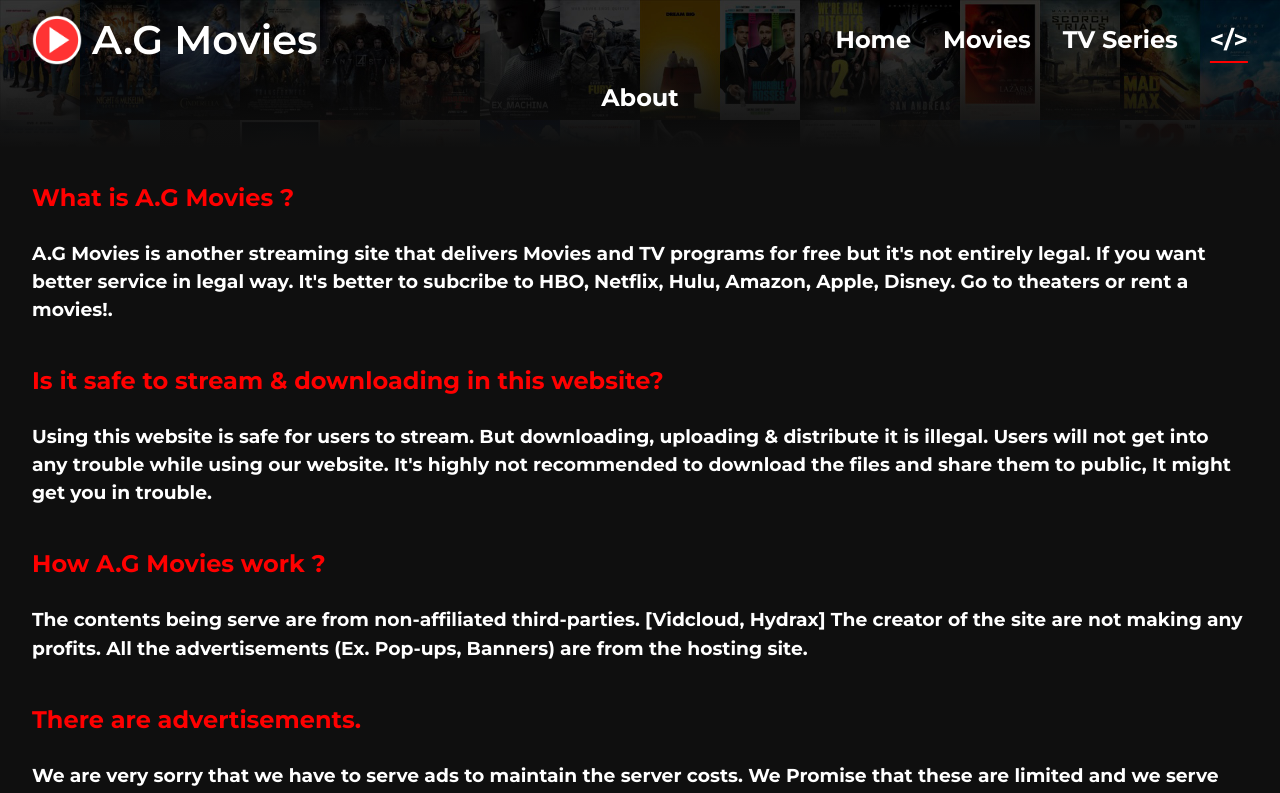
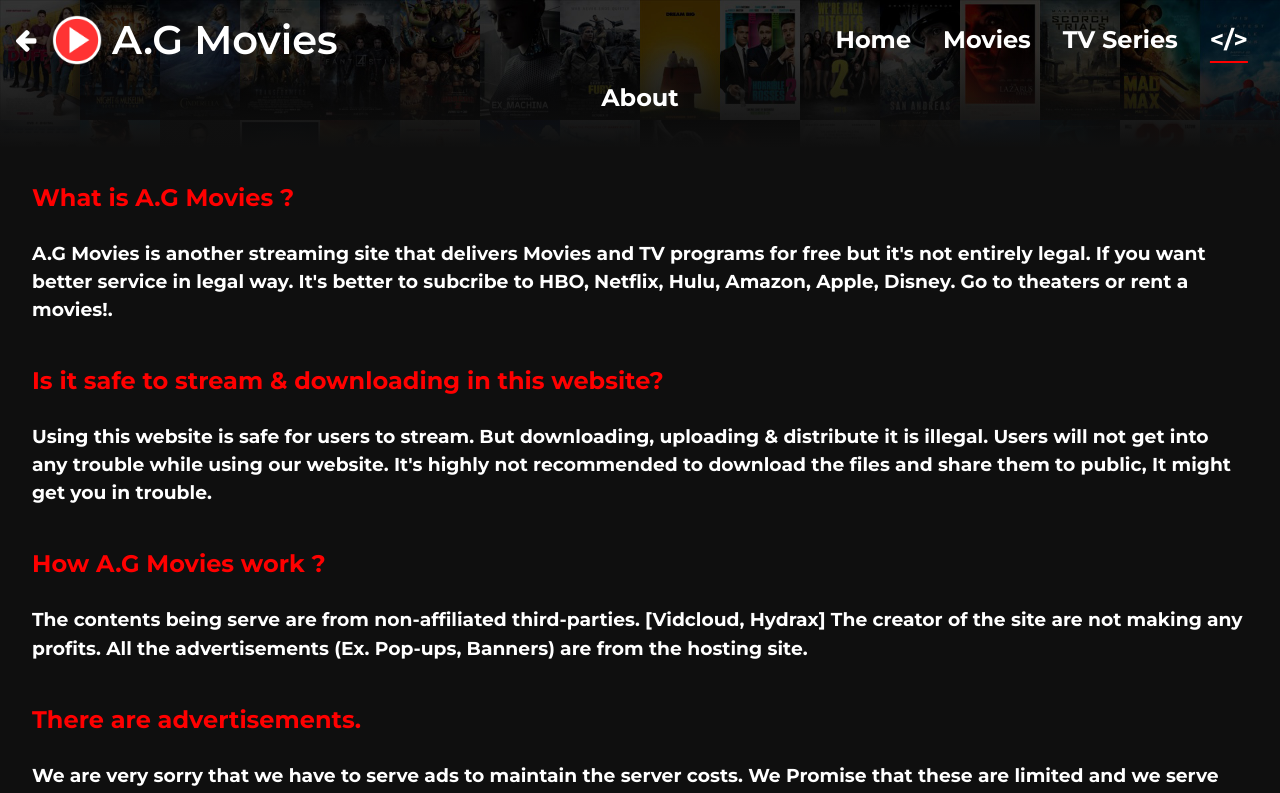
Before and after one commit to abhinayguduri/mymovies, a React (Create React App) app: page /about in a window 1280 px wide. Shown: the top 793 px of the page. Built offline with nearby package versions, Linux system fonts and the light colour scheme; no server answers.

Commit message:
Back button added

```diff
--- a/public/index.html
+++ b/public/index.html
@@ -16,7 +16,7 @@
       user's mobile device or desktop. See https://developers.google.com/web/fundamentals/web-app-manifest/
     -->
     <link rel="manifest" href="%PUBLIC_URL%/manifest.json" />
-
+    <link rel="stylesheet" href="https://cdnjs.cloudflare.com/ajax/libs/font-awesome/4.7.0/css/font-awesome.min.css">
     <!--
       Notice the use of %PUBLIC_URL% in the tags above.
       It will be replaced with the URL of the `public` folder during the build.
--- a/src/components/header/Header.jsx
+++ b/src/components/header/Header.jsx
@@ -30,7 +30,9 @@
   const headerRef = useRef(null);
 
   const active = headerNav.findIndex((e) => e.path === pathname);
-
+  const handleGoBack = () => {
+    window.history.back();
+  };
   useEffect(() => {
     const shrinkHeader = () => {
       if (
@@ -47,11 +49,16 @@
       window.removeEventListener("scroll", shrinkHeader);
     };
   }, []);
+  var ishome = window.location.pathname === "/";
+  return (
 
-  return (
     <div ref={headerRef} className="header">
+
       <div className="header__wrap container">
+
         <div className="logo">
+          {ishome ? "" :<i onClick={handleGoBack} class="fa fa-arrow-left"></i>}
+
           <img src={logo} alt="" />
           <Link to="/"> A.G Movies</Link>
         </div>
--- a/src/components/header/header.scss
+++ b/src/components/header/header.scss
@@ -3,7 +3,7 @@
 .logo {
   font-size: 2.5rem;
   font-weight: 600;
-
+  margin-left: 20px;
   @include flex(center, unset);
 
   img {
@@ -16,7 +16,11 @@
     }
   }
 }
-
+.fa{
+  position: fixed;
+  left: 15px;
+  font-size: 25px;
+}
 .header {
   height: $header-height;
   position: fixed;
```
